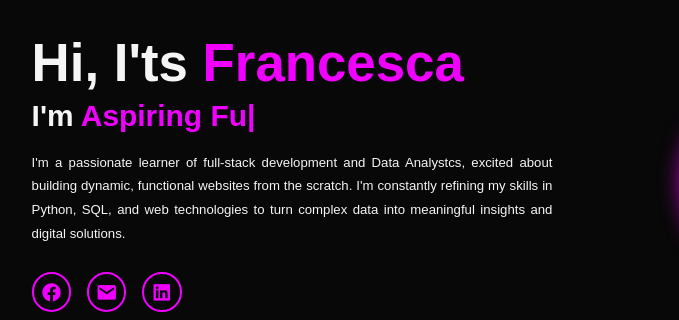
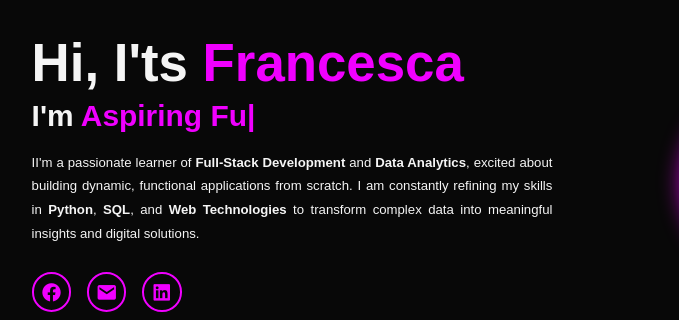
Before and after one commit to iicescaii/Personal-portfolio, a plain HTML site: page index.html in a window 1280 px wide. Shown: the part 265-585 px from the top of the page, 122-801 px from the left. Drawn offline with nearby package versions, Linux system fonts and the light colour scheme.

Commit message:
Revise the introduction content
Updated content for clarity and improved presentation.

```diff
--- a/index.html
+++ b/index.html
@@ -32,9 +32,10 @@
         <h1>Hi, I'ts <span>Francesca</span></h1>
         <h3>I'm <span id="element"></span></h3>
         <p>
-          I'm a passionate learner of full-stack development and Data Analystcs, excited about
-          building dynamic, functional websites from the scratch. I'm constantly refining my skills in
-          Python, SQL, and web technologies to turn complex data into meaningful insights and digital solutions.
+          II'm a passionate learner of <strong>Full-Stack Development</strong> and <strong>Data Analytics</strong>,
+          excited about building dynamic, functional applications from scratch. I am constantly refining my
+          skills in <strong>Python</strong>, <strong>SQL</strong>, and <strong>Web Technologies</strong> to
+          transform complex data into meaningful insights and digital solutions.
         </p>
 
         <div class="social-icons">
```
